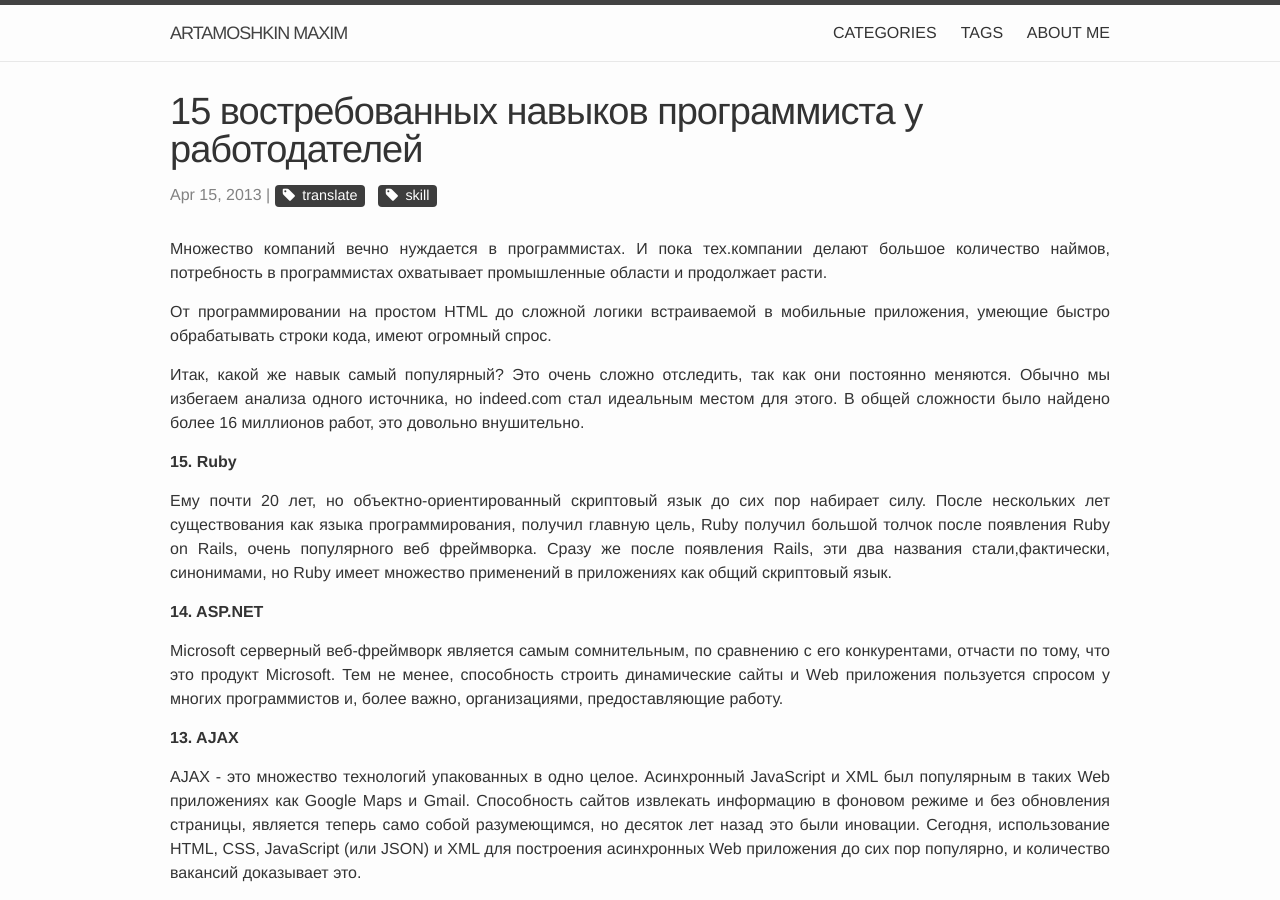
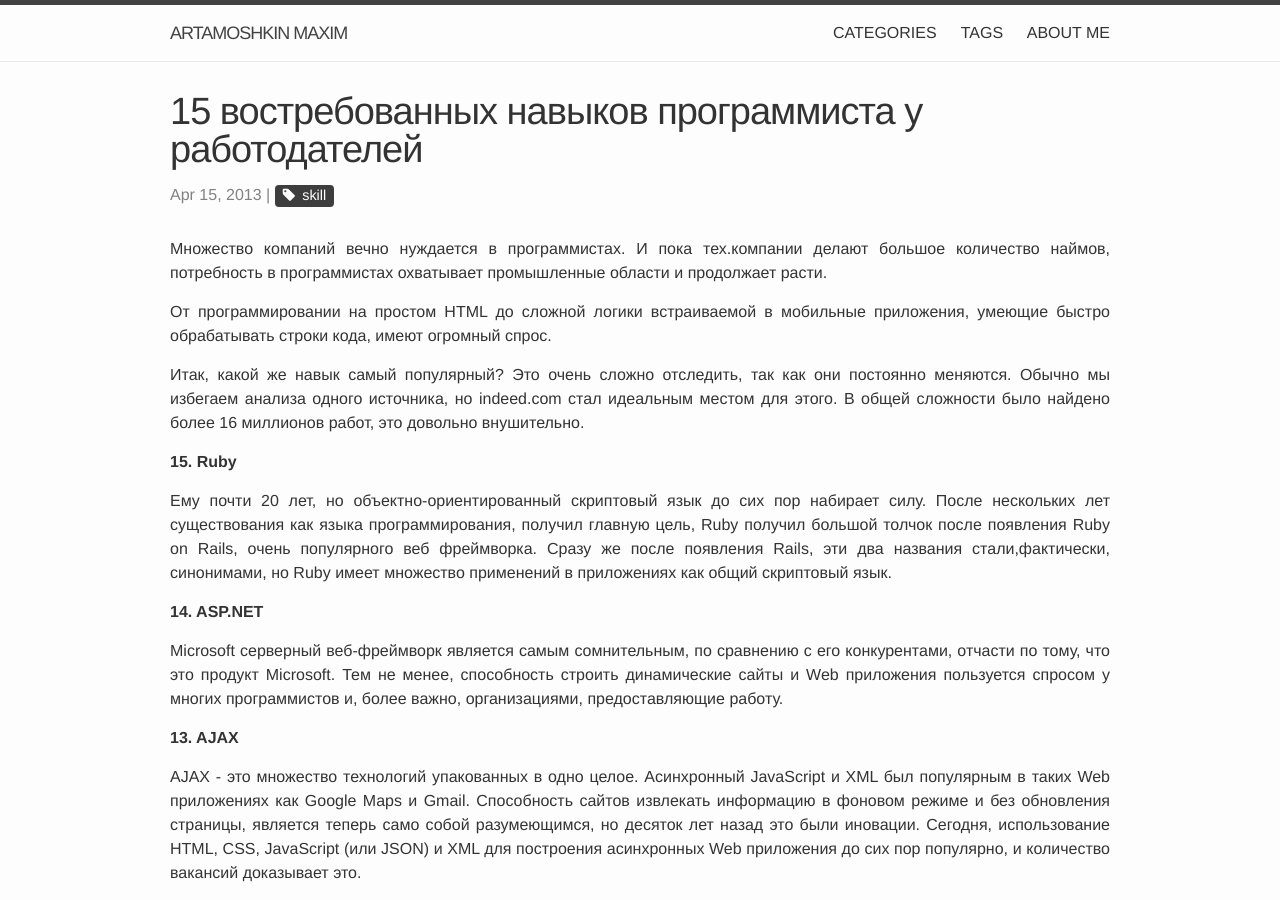
Before and after one commit to martamoshkin/blog.zverit.com, a Jekyll site: the page built from _posts/2013-4-15-translate-15-programmer-skills.md, in a window 1280 px wide and 900 px high. Built offline with Jekyll 4.4.1, drawn with Linux system fonts in a browser that asks for light colours; nearby versions of some CDN libraries; comment, search, counter and statistics services are not loaded.

Commit message:
Update 2013-4-15-translate-15-programmer-skills.md

```diff
--- a/_posts/2013-4-15-translate-15-programmer-skills.md
+++ b/_posts/2013-4-15-translate-15-programmer-skills.md
@@ -2,8 +2,8 @@
 layout: post
 title:  "15 востребованных навыков программиста у работодателей"
 date:   2013-04-15 15:15:29 +0300
-category: dev
-tags: [translate, skill]
+category: Other
+tags: [skill]
 ---
 
 Множество компаний вечно нуждается в программистах. И пока тех.компании делают большое количество наймов, потребность в программистах охватывает промышленные области и продолжает расти.<!-- more -->
```
